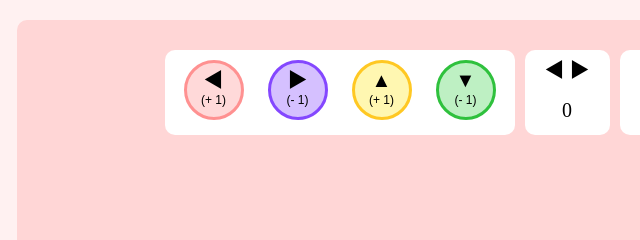
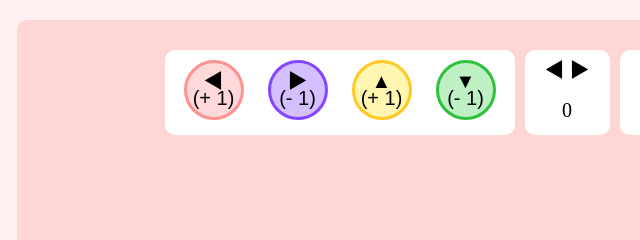
Before and after one commit to uhzill/button_control, a plain HTML site: page index.html in a window 1280 px wide. Shown: the top 240 px of the page, 203-843 px from the left. Drawn offline with Linux system fonts and the light colour scheme.

Commit message:
Update 01.css

```diff
--- a/css/01.css
+++ b/css/01.css
@@ -73,7 +73,7 @@ p{
     background-color: #2fc13d;
     color: #fff;
 }
-.samll{
+.small{
     font-size: 12px;
 }
 #box{ margin: 310px 0 0 310px; width: 198px; height: 198px; background-color: #ffffff; border-radius: 10px; position: relative; top:0; left:0; transition: all .5s; overflow: hidden;}
```
